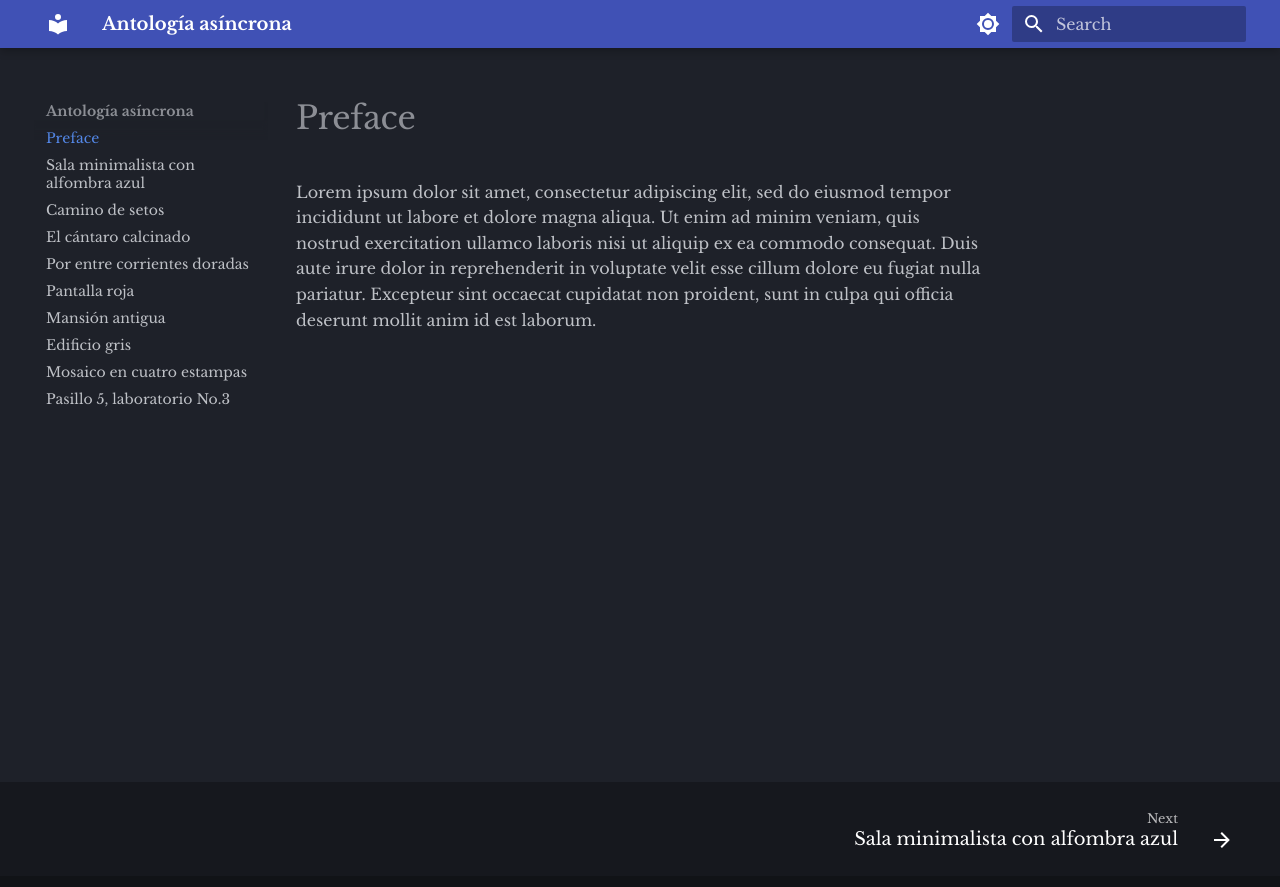
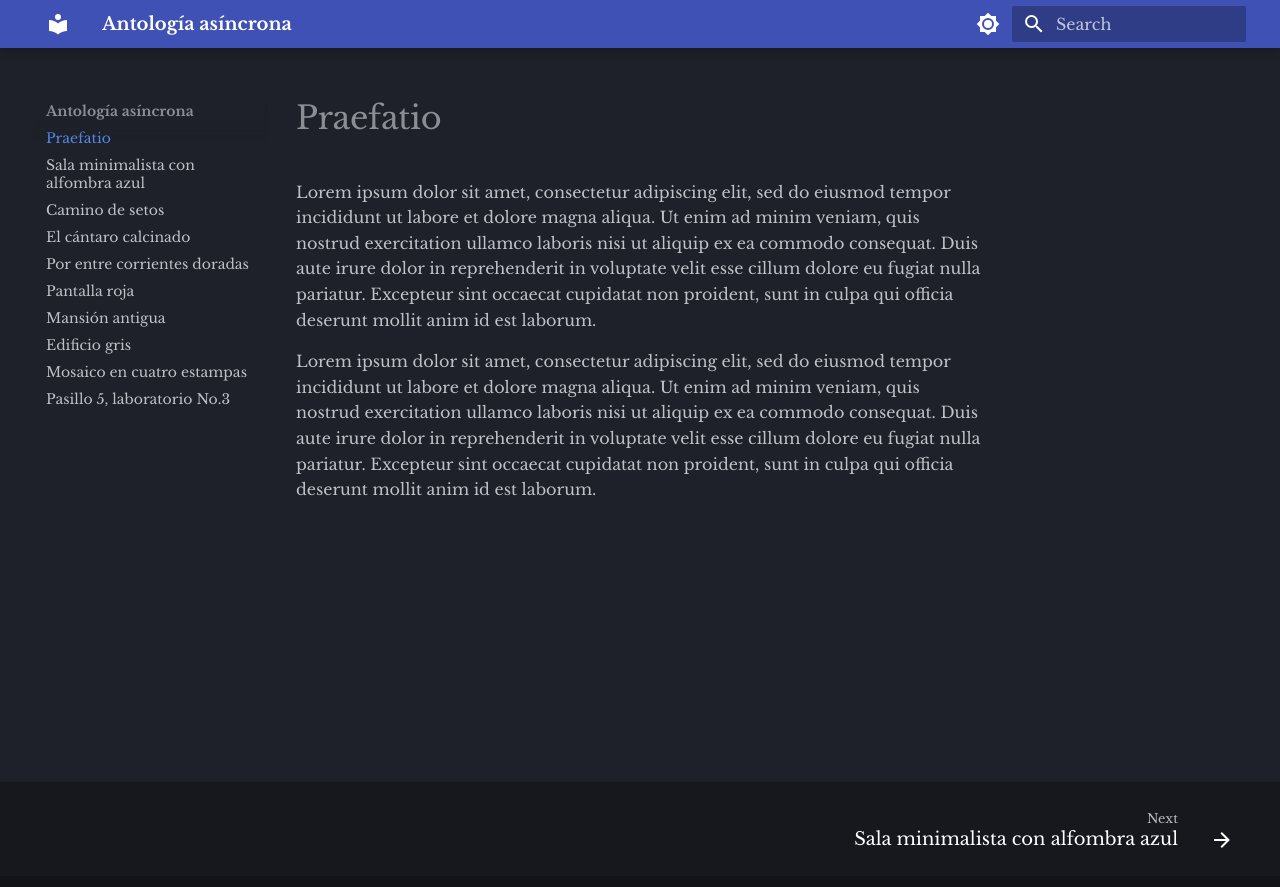
Before and after one commit to DanEscher98/ShortStories, an MkDocs documentation site: the page built from pages/index.md, in a window 1280 px wide. Shown: the top 887 px of the page. Built offline with MkDocs 1.6.1 and Material for MkDocs 9.7.7, drawn with Linux system fonts in a browser that asks for light colours.

Commit message:
Lorem Ipsum

```diff
--- a/pages/index.md
+++ b/pages/index.md
@@ -1,4 +1,4 @@
-# Preface
+# Praefatio
 
 Lorem ipsum dolor sit amet, consectetur adipiscing elit, sed do eiusmod tempor
 incididunt ut labore et dolore magna aliqua. Ut enim ad minim veniam, quis
@@ -6,3 +6,10 @@ nostrud exercitation ullamco laboris nisi ut aliquip ex ea commodo consequat.
 Duis aute irure dolor in reprehenderit in voluptate velit esse cillum dolore eu
 fugiat nulla pariatur. Excepteur sint occaecat cupidatat non proident, sunt in
 culpa qui officia deserunt mollit anim id est laborum.
+
+Lorem ipsum dolor sit amet, consectetur adipiscing elit, sed do eiusmod tempor
+incididunt ut labore et dolore magna aliqua. Ut enim ad minim veniam, quis
+nostrud exercitation ullamco laboris nisi ut aliquip ex ea commodo consequat.
+Duis aute irure dolor in reprehenderit in voluptate velit esse cillum dolore eu
+fugiat nulla pariatur. Excepteur sint occaecat cupidatat non proident, sunt in
+culpa qui officia deserunt mollit anim id est laborum.
```
Also changed, not shown: 1 other file.
